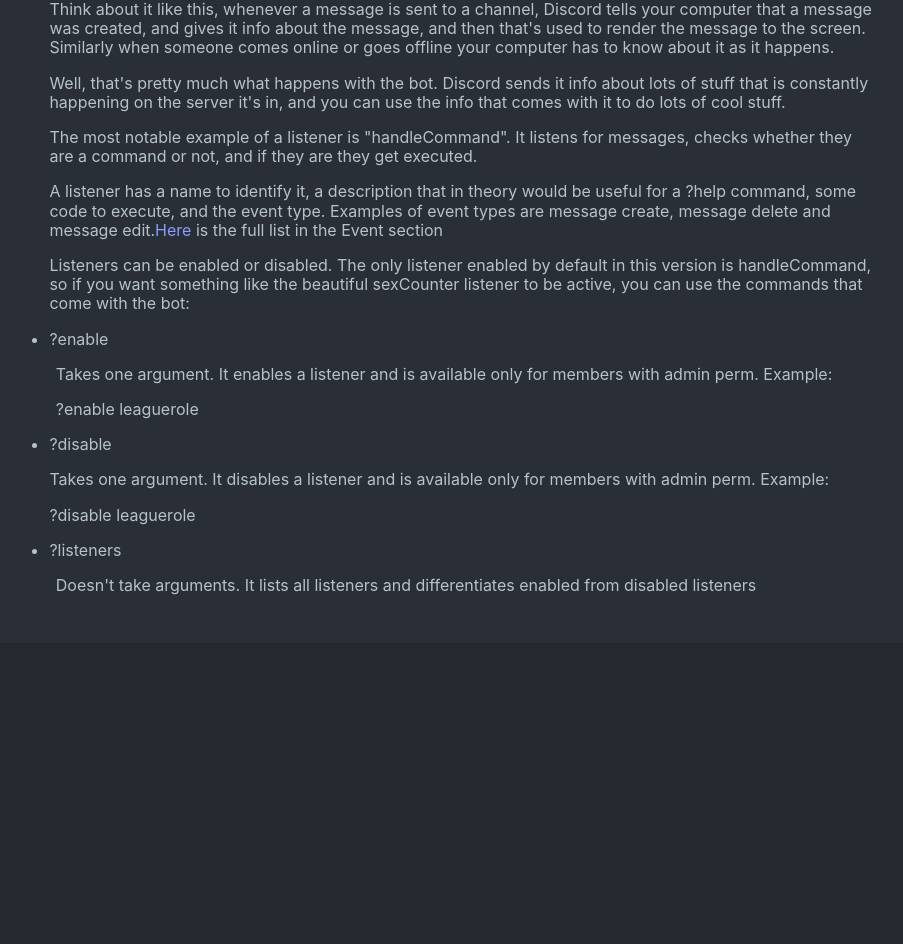
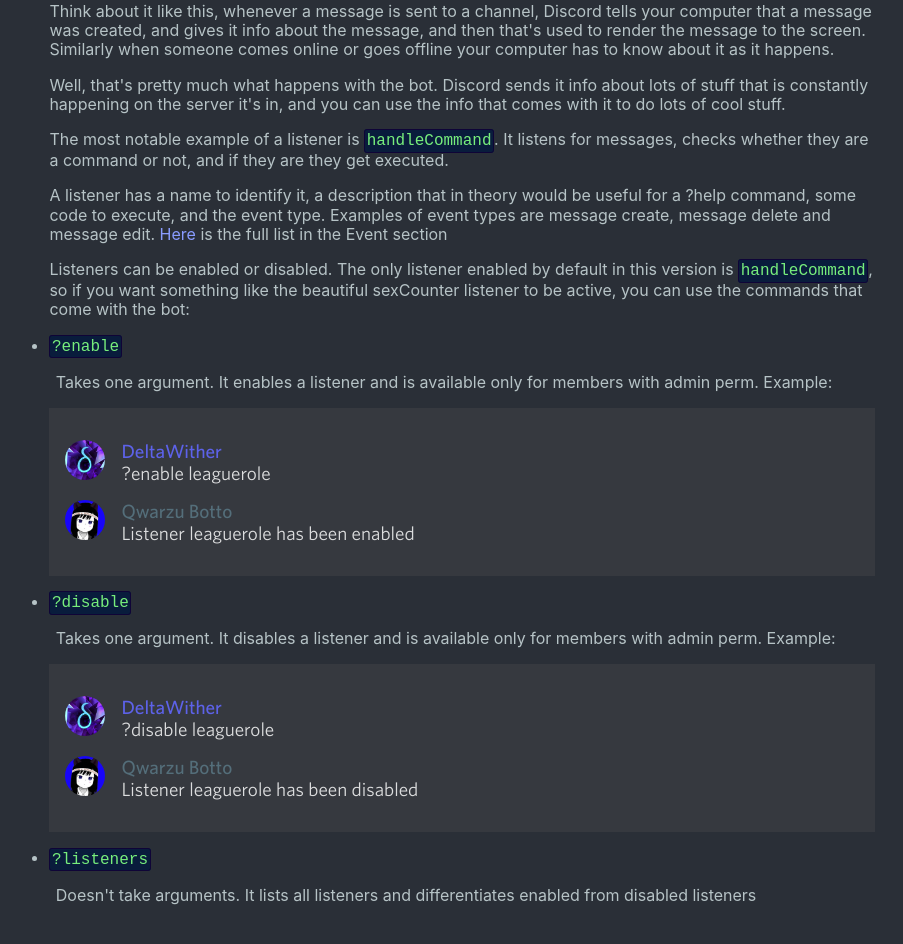
Before and after one commit to DeltaWither/Qwarzu-botto, a Next.js app: page /versions/0.1.x/basic/listeners in a window 1280 px wide. Shown: the part 360-1304 px from the top of the page, without its empty margins (245-1148 px from the left). Before the commit the page ends 1003 px from the top, so only its background shows below. Built offline with nearby package versions, Linux system fonts and the light colour scheme.

Commit message:
Improved basic listener guide

```diff
--- a/pages/versions/0.1.x/basic/listeners.jsx
+++ b/pages/versions/0.1.x/basic/listeners.jsx
@@ -1,3 +1,5 @@
+import { DiscordBG, UserMsg, BotMsg } from './../../../../components/discordMsg/Discord.jsx';
+
 export default function Listeners() {
     return (
         <div className="container">
@@ -6,7 +8,8 @@
           <p>Listeners can be thought of as commands, but better. In fact, commands are handled by a listener,
             and I think that's really damn cool.</p>
 
-          <p>If a command executes certain code on certain keywords starting with "?", (example "?test"),
+          <p>If a command executes certain code on certain keywords starting
+            with <span className="inlineCode">?</span>, (example <span className="inlineCode">?test</span>),
             listeners execute certain code on certain Discord events, such as a message being created, a user
             joining the server, someone changing their status or nickname, etc.</p>
 
@@ -19,36 +22,53 @@
             is constantly happening on the server it's in, and you can use the info that comes with it to do lots
             of cool stuff.</p>
 
-          <p>The most notable example of a listener is "handleCommand". It listens for messages, checks whether
-            they are a command or not, and if they are they get executed.</p>
+          <p>The most notable example of a listener is <span className="inlineCode">handleCommand</span>. It
+            listens for messages, checks whether they are a command or not, and if they are they get
+            executed.</p>
 
           <p>A listener has a name to identify it, a description that in theory would be useful for a ?help
             command, some code to execute, and the event type. Examples of event types are message create,
             message delete and message edit.
-            <a href="https://discord.js.org/#/docs/discord.js/stable/class/Client?scrollTo=e-channelCreate">Here
+            <a href="https://discord.js.org/#/docs/discord.js/stable/class/Client?scrollTo=e-channelCreate"> Here
             </a> is the full list in the Event section</p>
 
-          <p>Listeners can be enabled or disabled. The only listener enabled by default in this version is
-            handleCommand, so if you want something like the beautiful sexCounter listener to be active, you can
-            use the commands that come with the bot:</p>
+          <p>Listeners can be enabled or disabled. The only listener enabled by default in this version
+            is <span className="inlineCode">handleCommand</span>, so if you want something like the beautiful
+            sexCounter listener to be active, you can use the commands that come with the bot:</p>
 
           <ul>
-            <li>?enable
+            <li><span className="inlineCode">?enable</span>
               <p>Takes one argument. It enables a listener and is available only for members with admin perm.
                 Example:</p>
 
-              <p>?enable leaguerole</p>
+              <DiscordBG>
+                <UserMsg>
+                  ?enable leaguerole
+                </UserMsg>
+                <BotMsg>
+                  Listener leaguerole has been enabled
+                </BotMsg>
+              </DiscordBG>
             </li>
-            <li>?disable</li>
-            <p>Takes one argument. It disables a listener and is available only for members with admin perm.
-              Example:</p>
 
-            <p>?disable leaguerole</p>
-            <li>?listeners
+            <li><span className="inlineCode">?disable</span>
+              <p>Takes one argument. It disables a listener and is available only for members with admin perm.
+                Example:</p>
+              <DiscordBG>
+                <UserMsg>
+                  ?disable leaguerole
+                </UserMsg>
+                <BotMsg>
+                  Listener leaguerole has been disabled
+                </BotMsg>
+              </DiscordBG>
+            </li>
+
+            <li><span className="inlineCode">?listeners</span>
               <p>Doesn't take arguments. It lists all listeners and differentiates enabled from disabled
                 listeners</p>
             </li>
           </ul>
         </div>
-    )
+    );
 }
```
